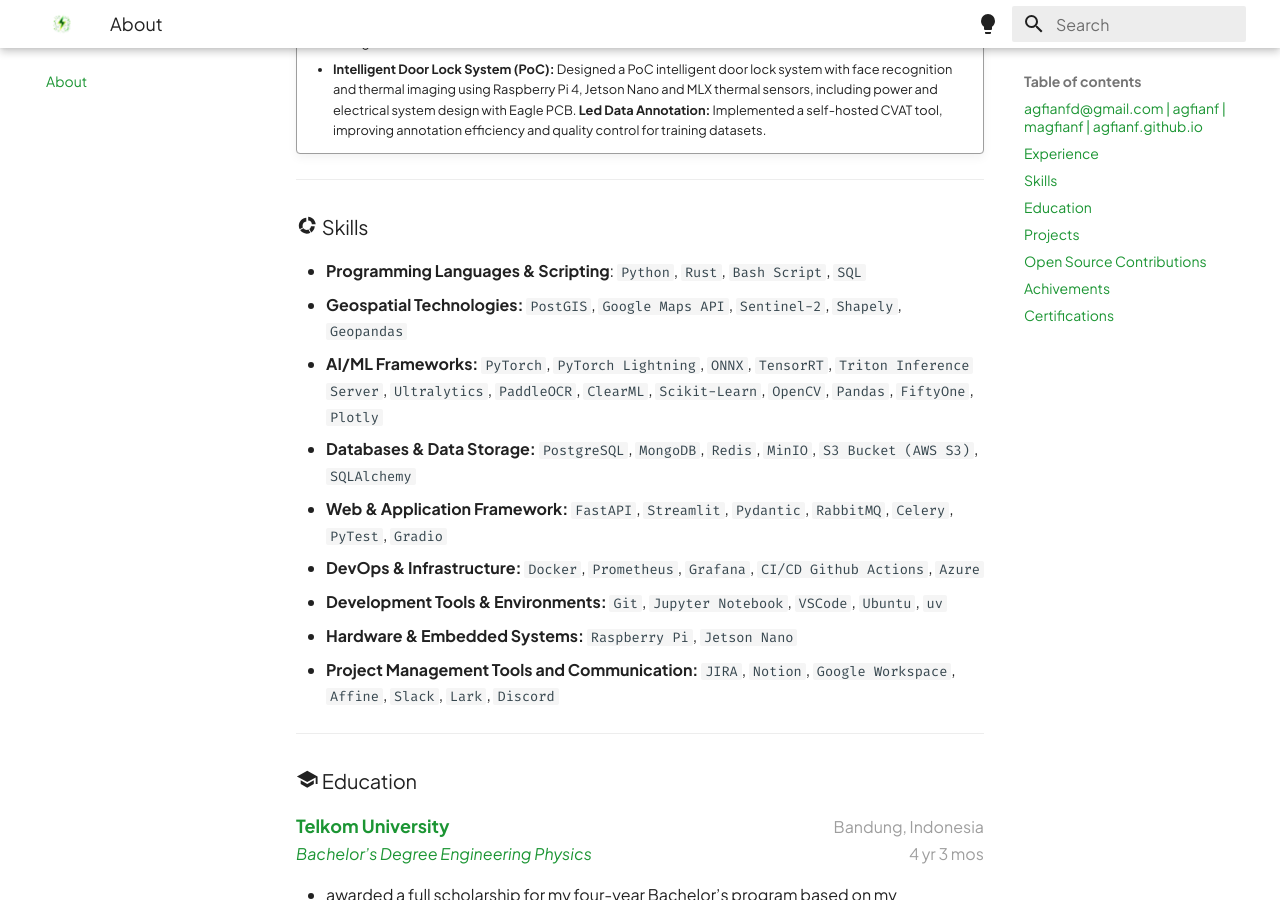
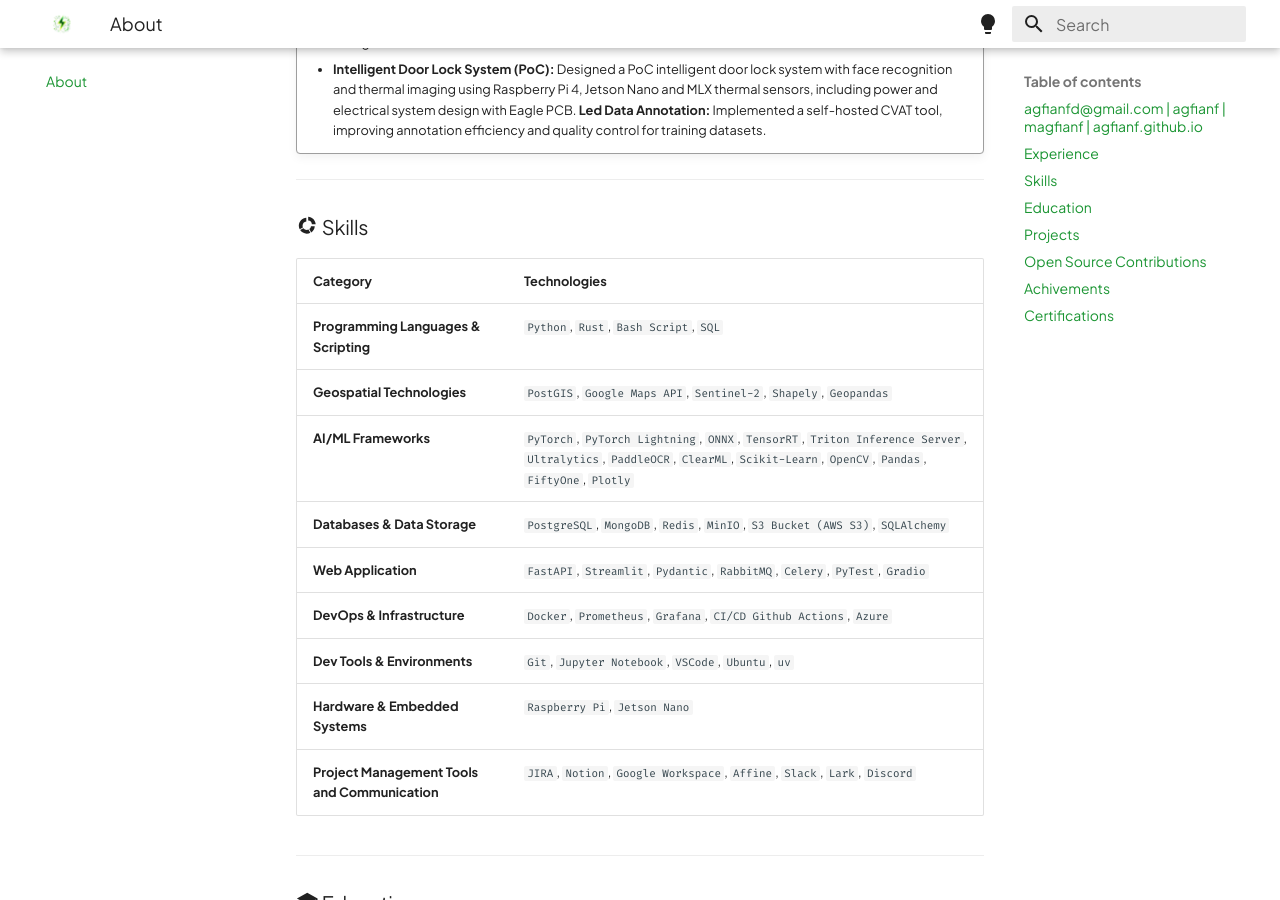
Before and after one commit to agfianf/agfianf.github.io, an MkDocs documentation site: the page built from docs/about.md, in a window 1280 px wide and 900 px high, scrolled down 2823 px. Built offline with MkDocs 1.6.1 and Material for MkDocs 9.7.7, drawn with Linux system fonts in a browser that asks for light colours.

Commit message:
fix: restructure skills section in documentation to improve readability and organization

```diff
--- a/docs/about.md
+++ b/docs/about.md
@@ -121,15 +121,18 @@
 
 ### :material-chart-arc: Skills
 
-- **Programming Languages & Scripting**: `Python`, `Rust`, `Bash Script`, `SQL`
-- **Geospatial Technologies:** `PostGIS`, `Google Maps API`, `Sentinel-2`, `Shapely`, `Geopandas`
-- **AI/ML Frameworks:** `PyTorch`, `PyTorch Lightning`, `ONNX`, `TensorRT`, `Triton Inference Server`, `Ultralytics`, `PaddleOCR`, `ClearML`, `Scikit-Learn`, `OpenCV`, `Pandas`, `FiftyOne`, `Plotly`
-- **Databases & Data Storage:** `PostgreSQL`, `MongoDB`, `Redis`, `MinIO`, `S3 Bucket (AWS S3)`, `SQLAlchemy`
-- **Web & Application Framework:** `FastAPI`, `Streamlit`, `Pydantic`, `RabbitMQ`, `Celery`, `PyTest`, `Gradio`
-- **DevOps & Infrastructure:** `Docker`, `Prometheus`, `Grafana`, `CI/CD Github Actions`, `Azure`
-- **Development Tools & Environments:** `Git`, `Jupyter Notebook`, `VSCode`, `Ubuntu`, `uv`
-- **Hardware & Embedded Systems:** `Raspberry Pi`, `Jetson Nano`
-- **Project Management Tools and Communication:** `JIRA`, `Notion`, `Google Workspace`, `Affine`, `Slack`, `Lark`, `Discord`
+
+| **Category**                          | **Technologies**                                                                                   |
+|:--------------------------------------|:--------------------------------------------------------------------------------------------------|
+| **Programming Languages & Scripting** | `Python`, `Rust`, `Bash Script`, `SQL`                                                            |
+| **Geospatial Technologies**           | `PostGIS`, `Google Maps API`, `Sentinel-2`, `Shapely`, `Geopandas`                                |
+| **AI/ML Frameworks**                  | `PyTorch`, `PyTorch Lightning`, `ONNX`, `TensorRT`, `Triton Inference Server`, `Ultralytics`, `PaddleOCR`, `ClearML`, `Scikit-Learn`, `OpenCV`, `Pandas`, `FiftyOne`, `Plotly` |
+| **Databases & Data Storage**          | `PostgreSQL`, `MongoDB`, `Redis`, `MinIO`, `S3 Bucket (AWS S3)`, `SQLAlchemy`                     |
+| **Web Application**       | `FastAPI`, `Streamlit`, `Pydantic`, `RabbitMQ`, `Celery`, `PyTest`, `Gradio`                      |
+| **DevOps & Infrastructure**           | `Docker`, `Prometheus`, `Grafana`, `CI/CD Github Actions`, `Azure`                                |
+| **Dev Tools & Environments**  | `Git`, `Jupyter Notebook`, `VSCode`, `Ubuntu`, `uv`                                               |
+| **Hardware & Embedded Systems**       | `Raspberry Pi`, `Jetson Nano`                                                                     |
+| **Project Management Tools and Communication** | `JIRA`, `Notion`, `Google Workspace`, `Affine`, `Slack`, `Lark`, `Discord`                   |
 
 ---
 
```
